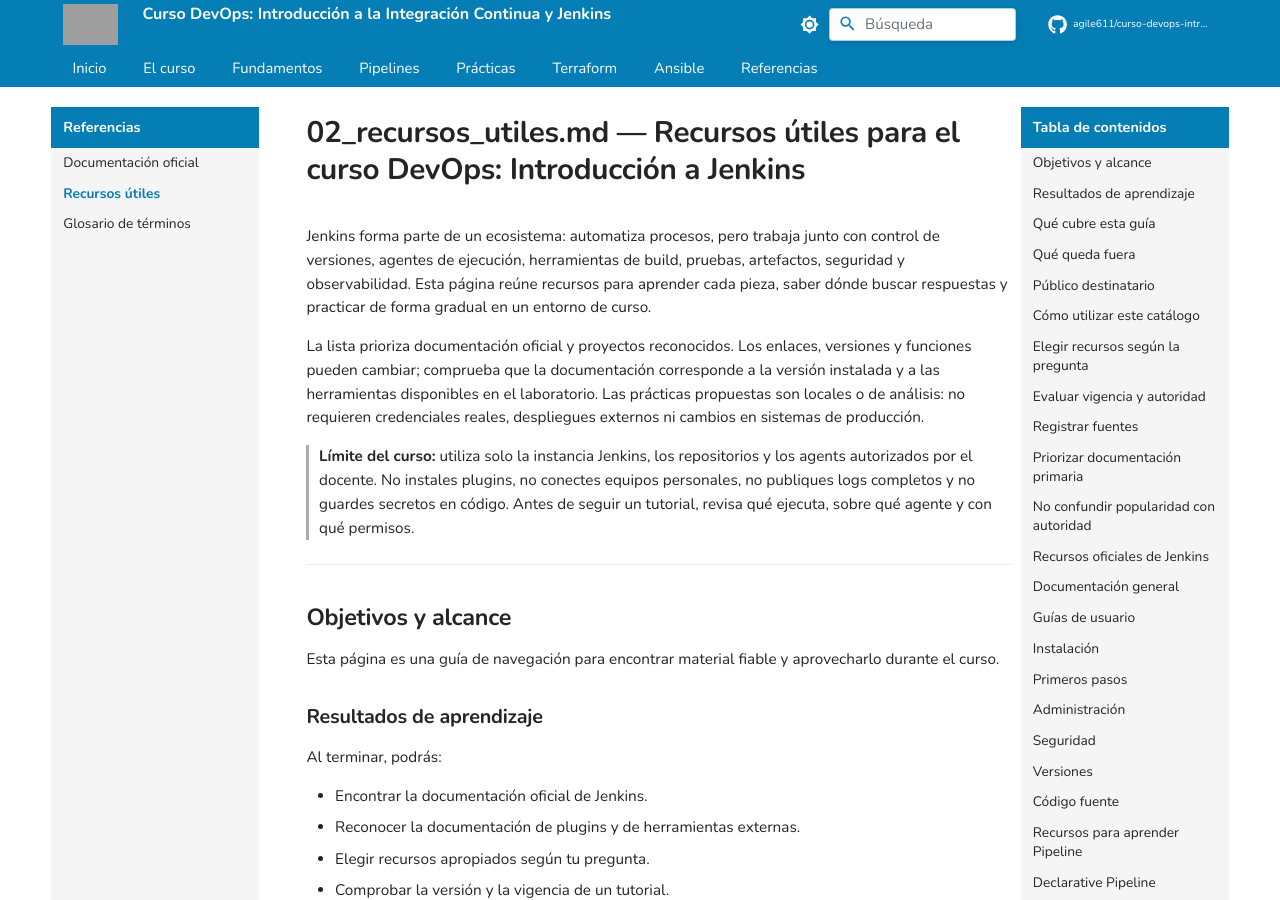
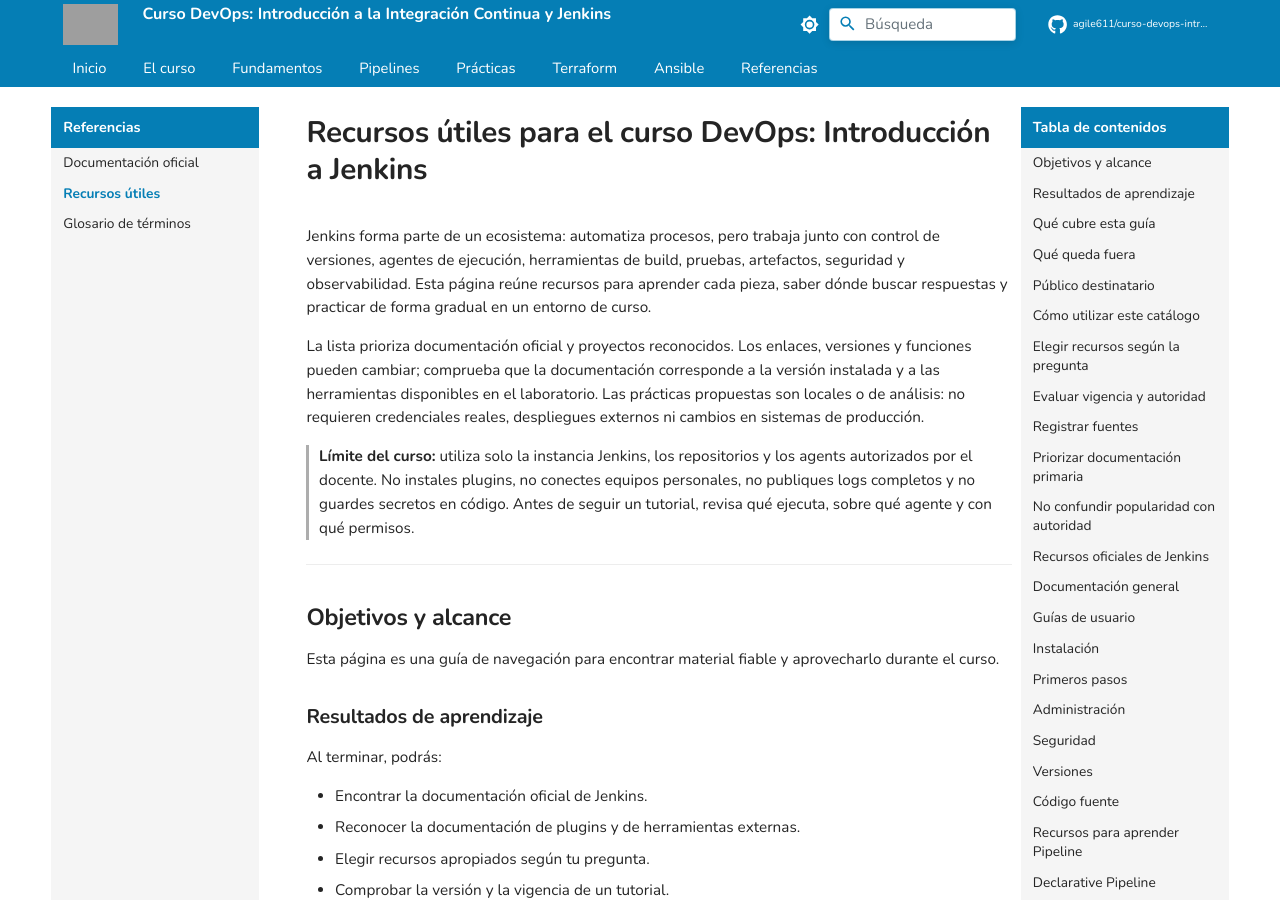
Before and after one commit to agile611/curso-devops-introduccion-a-integracion-continua-y-jenkins, an MkDocs documentation site: the page built from docs/06-referencias/02_recursos_utiles.md, in a window 1280 px wide and 900 px high. Built offline with MkDocs 1.6.1 and Material for MkDocs 9.7.7, drawn with Linux system fonts in a browser that asks for light colours; comment, search, counter and statistics services are not loaded; grey boxes are pictures that could not be loaded.

Commit message:
Fix header formatting in recursos útiles documentation

```diff
--- a/docs/06-referencias/02_recursos_utiles.md
+++ b/docs/06-referencias/02_recursos_utiles.md
@@ -1,4 +1,4 @@
-# 02_recursos_utiles.md — Recursos útiles para el curso DevOps: Introducción a Jenkins
+# Recursos útiles para el curso DevOps: Introducción a Jenkins
 
 Jenkins forma parte de un ecosistema: automatiza procesos, pero trabaja junto con control de versiones, agentes de ejecución, herramientas de build, pruebas, artefactos, seguridad y observabilidad. Esta página reúne recursos para aprender cada pieza, saber dónde buscar respuestas y practicar de forma gradual en un entorno de curso.
 
```
